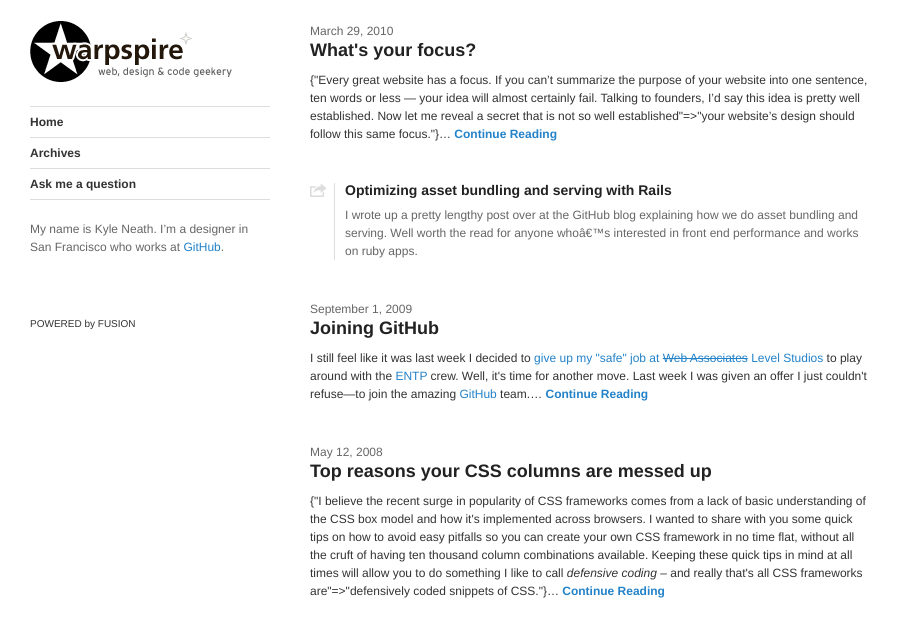
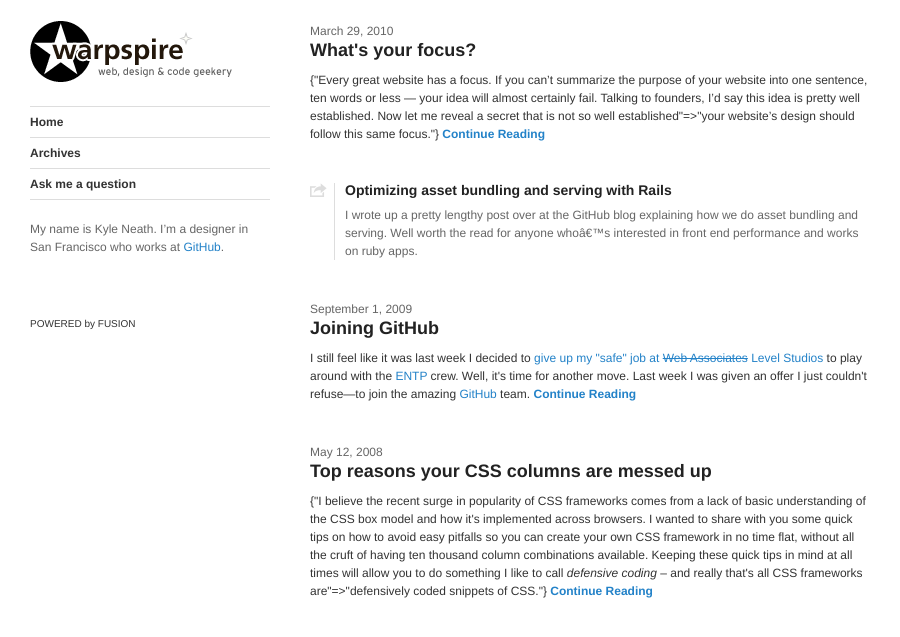
Before and after one commit to kneath/kneath.github.com, a Jekyll site: the page built from index.html, in a window 1280 px wide. Shown: the top 637 px of the page, without its empty margins (0-900 px from the left). Built offline with Jekyll 4.4.1, drawn with Linux system fonts in a browser that asks for light colours; Markdown is read by kramdown in place of the engine named in the settings.

Commit message:
Ellipsis is not working out

```diff
--- a/index.html
+++ b/index.html
@@ -16,7 +16,7 @@
     <div class="post">
       <p class="date">{{ post.date | date: "%B %e, %Y" }}</p>
       <h2><a href="{{ post.url }}">{{ post.title }}</a></h2>
-      <p>{{ post.excerpt }}&hellip; <a href="{{ post.url }}" class="continue">Continue Reading</a></p>
+      <p>{{ post.excerpt }} <a href="{{ post.url }}" class="continue">Continue Reading</a></p>
     </div>
   {% endif %}
 {% endfor %}
```
